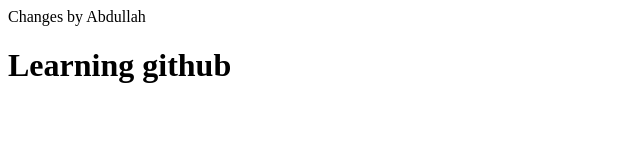
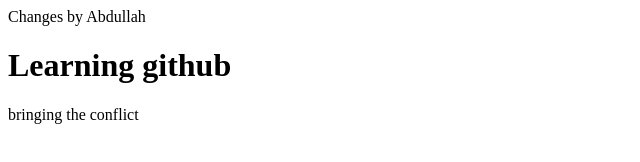
Before and after one commit to Murtaza-Shahani/github_practice, a plain HTML site: page index.html in a window 1280 px wide. Shown: the whole page, without its empty margins (0-640 px from the left). Drawn offline with Linux system fonts and the light colour scheme.

Commit message:
add paragraph

```diff
--- a/index.html
+++ b/index.html
@@ -10,5 +10,8 @@
     <h1>
         Learning github
     </h1>
+    <p>
+        bringing the conflict
+    </p>
 </body>
 </html>
```
